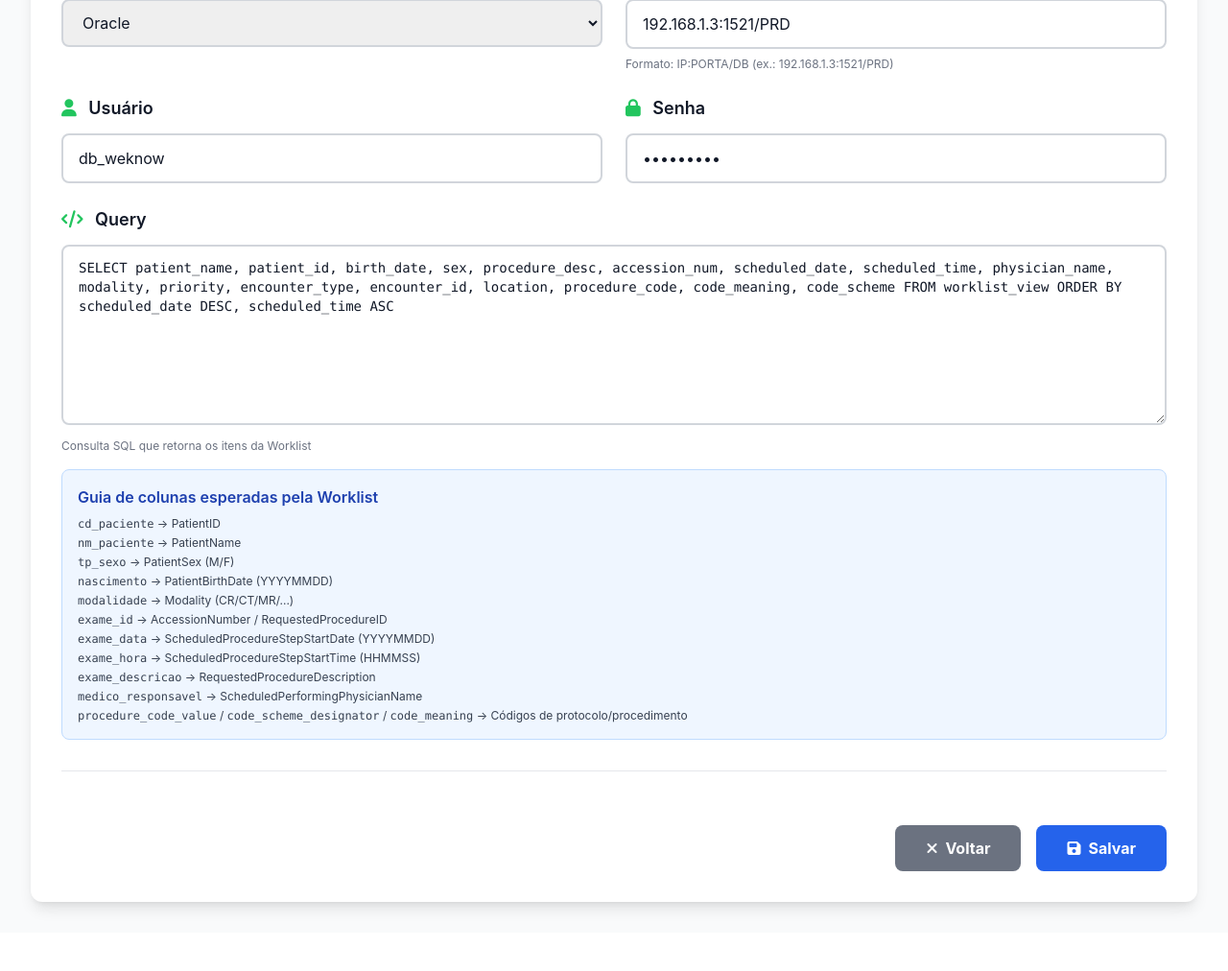
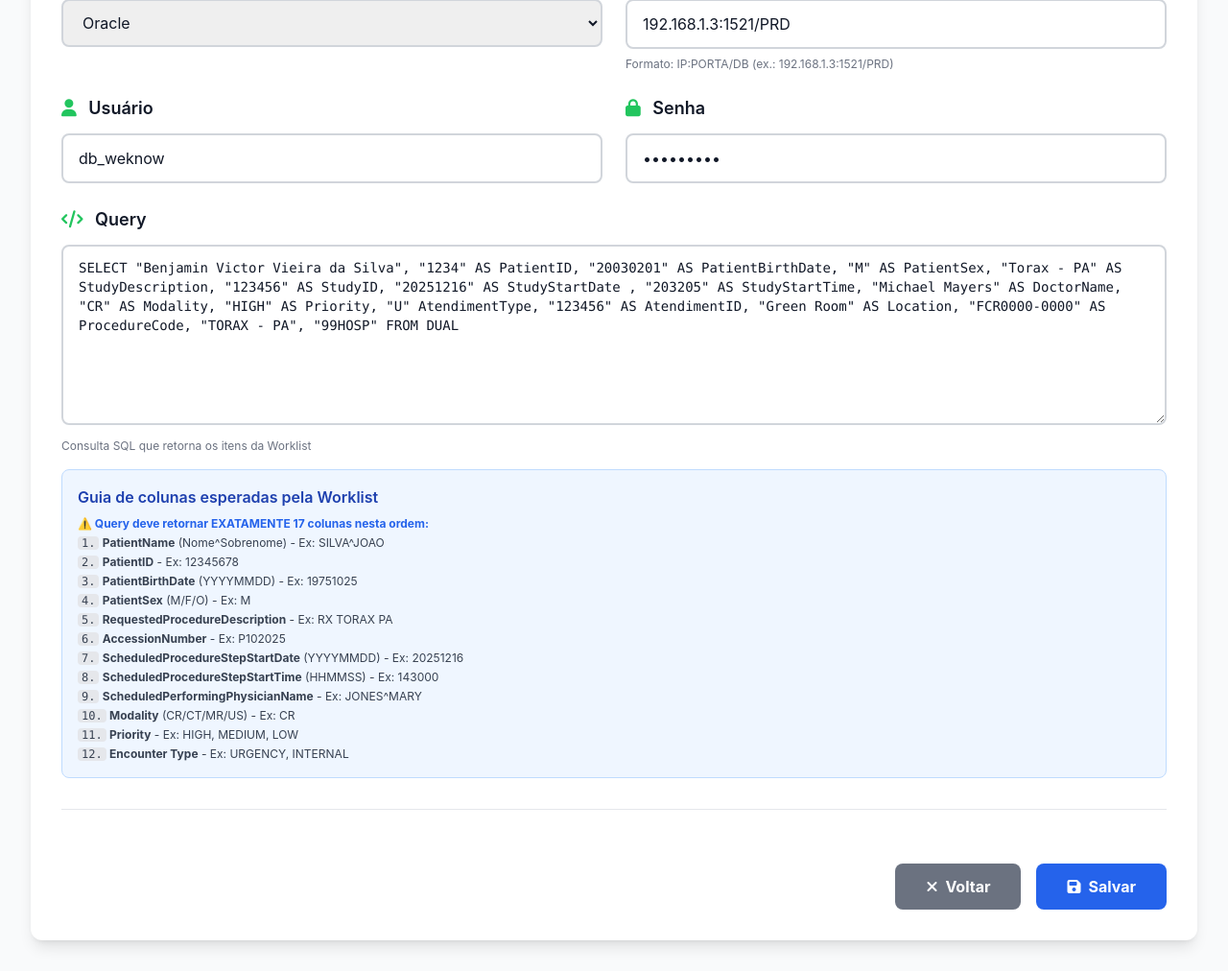
Before and after one commit to bjmvictor/FlowWorklist, a Flask app: page /config in a window 1280 px wide. Shown: the part 690-1702 px from the top of the page at 96% size. Before the commit the page ends 1642 px from the top, so only its background shows below. Run offline with Flask 2, Linux system fonts and the light colour scheme; some libraries are stand-ins or nearby versions.

Commit message:
fix: adicionar thick mode Oracle e atualizar guia de 17 colunas
- Adiciona init_oracle_client() para suportar password verifier antigo (resolve DPY-3015)
- Atualiza guia de colunas em config.html com as 17 posições exatas do README
- Adiciona scroll e formatação melhorada no guia
- Link para SQL_QUERY_GUIDE.md no guia de configuração

```diff
--- a/config.json
+++ b/config.json
@@ -10,7 +10,7 @@
     "user": "db_weknow",
     "password": "pass_1929",
     "dsn": "192.168.1.3:1521/PRD",
-    "query": "SELECT patient_name, patient_id, birth_date, sex, procedure_desc, accession_num, scheduled_date, scheduled_time, physician_name, modality, priority, encounter_type, encounter_id, location, procedure_code, code_meaning, code_scheme FROM worklist_view ORDER BY scheduled_date DESC, scheduled_time ASC",
+    "query": "SELECT \"Benjamin Victor Vieira da Silva\", \"1234\" AS PatientID, \"20030201\" AS PatientBirthDate, \"M\" AS PatientSex, \"Torax - PA\" AS StudyDescription, \"123456\" AS StudyID, \"20251216\" AS StudyStartDate , \"203205\" AS StudyStartTime, \"Michael Mayers\" AS DoctorName, \"CR\" AS Modality, \"HIGH\" AS Priority, \"U\" AtendimentType, \"123456\" AS AtendimentID, \"Green Room\" AS Location, \"FCR0000-0000\" AS ProcedureCode, \"TORAX - PA\", \"99HOSP\" FROM DUAL",
     "column_mapping": [
       {
         "position": 1,
--- a/webui/templates/config.html
+++ b/webui/templates/config.html
@@ -170,18 +170,28 @@
           <!-- Guia de colunas esperadas -->
           <div class="mt-4 bg-blue-50 dark:bg-gray-700 border border-blue-200 dark:border-gray-600 rounded-lg p-4">
             <p class="font-semibold mb-2 text-blue-800 dark:text-blue-200" data-i18n="sql_guide_title">Guia de colunas esperadas pela Worklist</p>
-            <div class="text-xs text-gray-700 dark:text-gray-300 space-y-1">
-              <p><code class="font-mono">cd_paciente</code> → PatientID</p>
-              <p><code class="font-mono">nm_paciente</code> → PatientName</p>
-              <p><code class="font-mono">tp_sexo</code> → PatientSex (M/F)</p>
-              <p><code class="font-mono">nascimento</code> → PatientBirthDate (YYYYMMDD)</p>
-              <p><code class="font-mono">modalidade</code> → Modality (CR/CT/MR/...)</p>
-              <p><code class="font-mono">exame_id</code> → AccessionNumber / RequestedProcedureID</p>
-              <p><code class="font-mono">exame_data</code> → ScheduledProcedureStepStartDate (YYYYMMDD)</p>
-              <p><code class="font-mono">exame_hora</code> → ScheduledProcedureStepStartTime (HHMMSS)</p>
-              <p><code class="font-mono">exame_descricao</code> → RequestedProcedureDescription</p>
-              <p><code class="font-mono">medico_responsavel</code> → ScheduledPerformingPhysicianName</p>
-              <p><code class="font-mono">procedure_code_value</code> / <code class="font-mono">code_scheme_designator</code> / <code class="font-mono">code_meaning</code> → Códigos de protocolo/procedimento</p>
+            <div class="text-xs text-gray-700 dark:text-gray-300 space-y-1 max-h-64 overflow-y-auto">
+              <p class="font-bold text-blue-600 dark:text-blue-300">⚠️ Query deve retornar EXATAMENTE 17 colunas nesta ordem:</p>
+              <p><code class="font-mono bg-gray-200 dark:bg-gray-600 px-1 rounded">1.</code> <strong>PatientName</strong> (Nome^Sobrenome) - Ex: SILVA^JOAO</p>
+              <p><code class="font-mono bg-gray-200 dark:bg-gray-600 px-1 rounded">2.</code> <strong>PatientID</strong> - Ex: 12345678</p>
+              <p><code class="font-mono bg-gray-200 dark:bg-gray-600 px-1 rounded">3.</code> <strong>PatientBirthDate</strong> (YYYYMMDD) - Ex: 19751025</p>
+              <p><code class="font-mono bg-gray-200 dark:bg-gray-600 px-1 rounded">4.</code> <strong>PatientSex</strong> (M/F/O) - Ex: M</p>
+              <p><code class="font-mono bg-gray-200 dark:bg-gray-600 px-1 rounded">5.</code> <strong>RequestedProcedureDescription</strong> - Ex: RX TORAX PA</p>
+              <p><code class="font-mono bg-gray-200 dark:bg-gray-600 px-1 rounded">6.</code> <strong>AccessionNumber</strong> - Ex: P102025</p>
+              <p><code class="font-mono bg-gray-200 dark:bg-gray-600 px-1 rounded">7.</code> <strong>ScheduledProcedureStepStartDate</strong> (YYYYMMDD) - Ex: 20251216</p>
+              <p><code class="font-mono bg-gray-200 dark:bg-gray-600 px-1 rounded">8.</code> <strong>ScheduledProcedureStepStartTime</strong> (HHMMSS) - Ex: 143000</p>
+              <p><code class="font-mono bg-gray-200 dark:bg-gray-600 px-1 rounded">9.</code> <strong>ScheduledPerformingPhysicianName</strong> - Ex: JONES^MARY</p>
+              <p><code class="font-mono bg-gray-200 dark:bg-gray-600 px-1 rounded">10.</code> <strong>Modality</strong> (CR/CT/MR/US) - Ex: CR</p>
+              <p><code class="font-mono bg-gray-200 dark:bg-gray-600 px-1 rounded">11.</code> <strong>Priority</strong> - Ex: HIGH, MEDIUM, LOW</p>
+              <p><code class="font-mono bg-gray-200 dark:bg-gray-600 px-1 rounded">12.</code> <strong>Encounter Type</strong> - Ex: URGENCY, INTERNAL</p>
+              <p><code class="font-mono bg-gray-200 dark:bg-gray-600 px-1 rounded">13.</code> <strong>Encounter ID</strong> - Ex: 456789</p>
+              <p><code class="font-mono bg-gray-200 dark:bg-gray-600 px-1 rounded">14.</code> <strong>Location</strong> - Ex: EMERGENCY ROOM</p>
+              <p><code class="font-mono bg-gray-200 dark:bg-gray-600 px-1 rounded">15.</code> <strong>Procedure Code</strong> - Ex: FCR0101-0000</p>
+              <p><code class="font-mono bg-gray-200 dark:bg-gray-600 px-1 rounded">16.</code> <strong>Code Meaning</strong> - Ex: CHEST X-RAY</p>
+              <p><code class="font-mono bg-gray-200 dark:bg-gray-600 px-1 rounded">17.</code> <strong>Code Scheme</strong> - Ex: 99UNIT, CBR, SNOMED</p>
+              <p class="mt-3 pt-2 border-t border-blue-300 dark:border-gray-500 text-blue-700 dark:text-blue-300">
+                📖 <a href="https://github.com/bjmvictor/FlowWorklist/blob/main/SQL_QUERY_GUIDE.md" target="_blank" class="underline hover:text-blue-900 dark:hover:text-blue-100">Ver guia completo com exemplos SQL</a>
+              </p>
             </div>
           </div>
         </div>
```
Also changed, not shown: mwl_service.py (+7 -0 lines), 1 other file.
